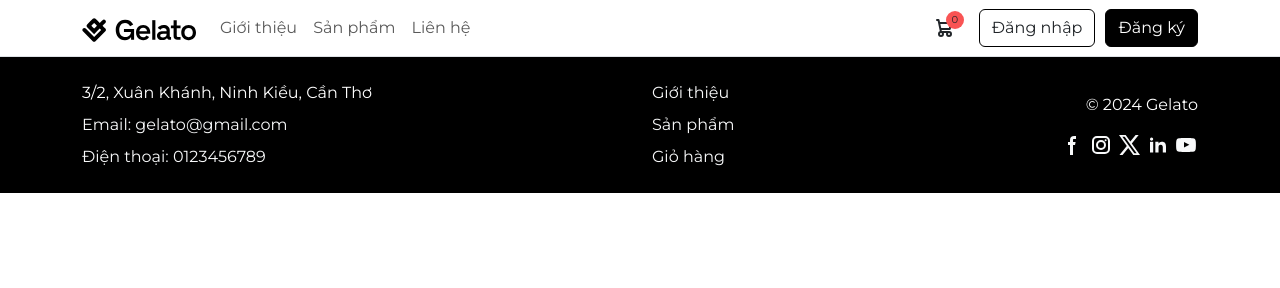
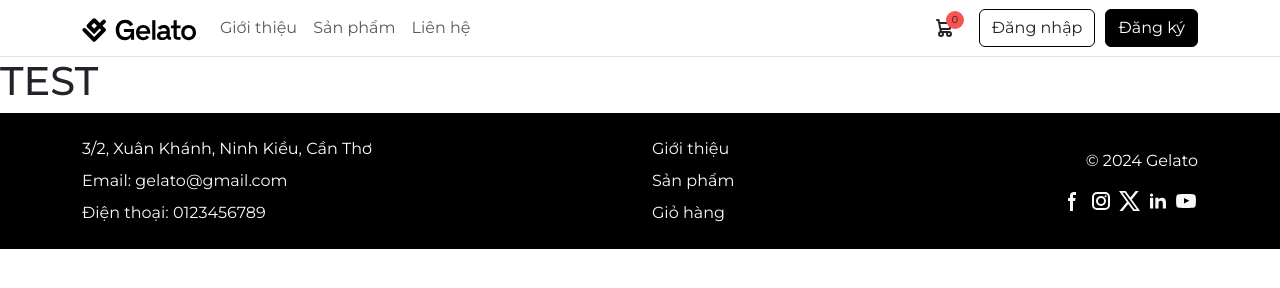
Before and after one commit to nhathuynh04work/ct188-project, a plain HTML site: page build/pages/index.html in a window 1280 px wide. Drawn offline with nearby package versions, Linux system fonts and the light colour scheme.

Commit message:
Second commit

```diff
--- a/build/pages/index.html
+++ b/build/pages/index.html
@@ -196,7 +196,9 @@
 		</header>
 
 		<!-- Main -->
-		<main></main>
+		<main>
+            <h1>TEST</h1>
+        </main>
 
 		<!-- Footer -->
 		<footer class="bg-black py-4">
```
